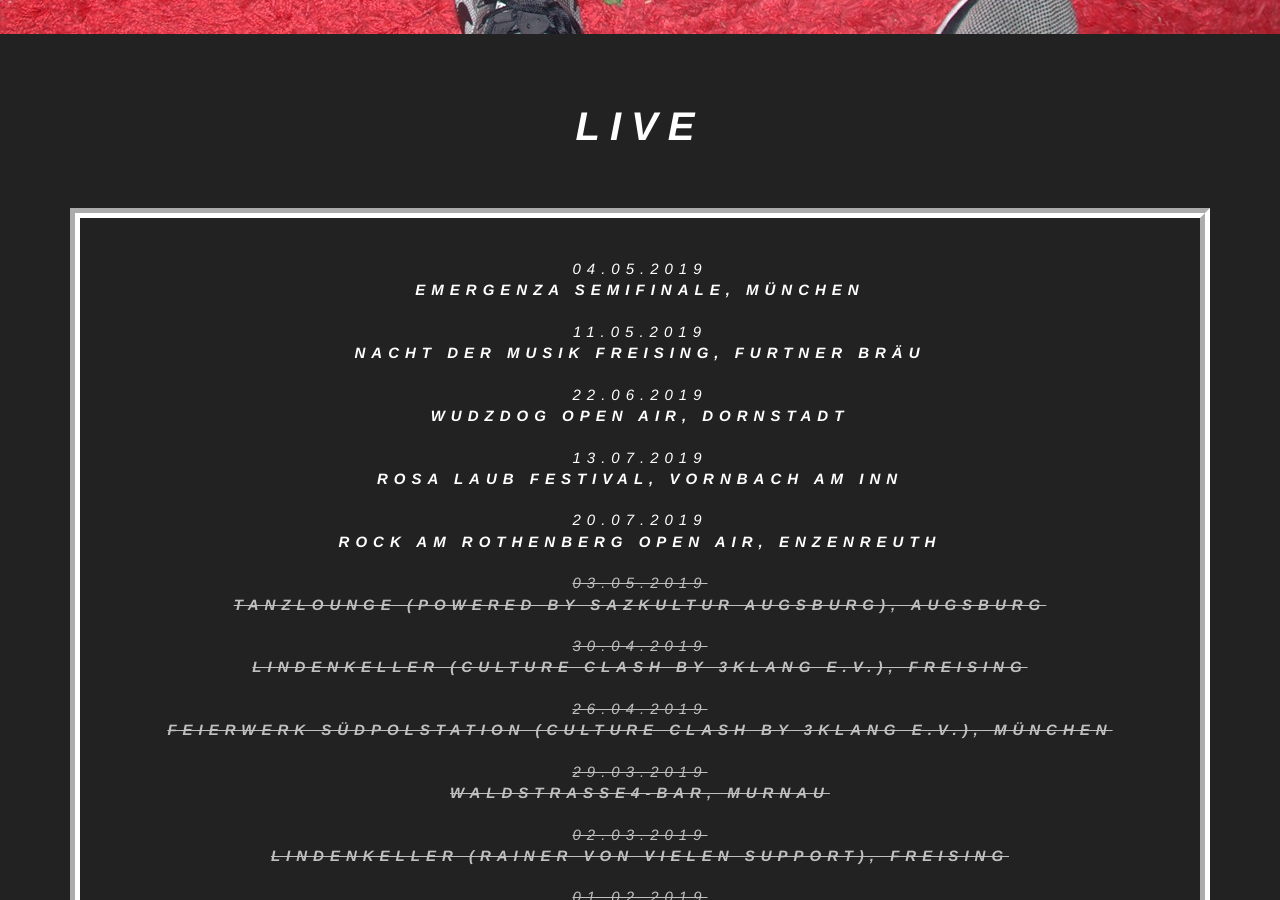
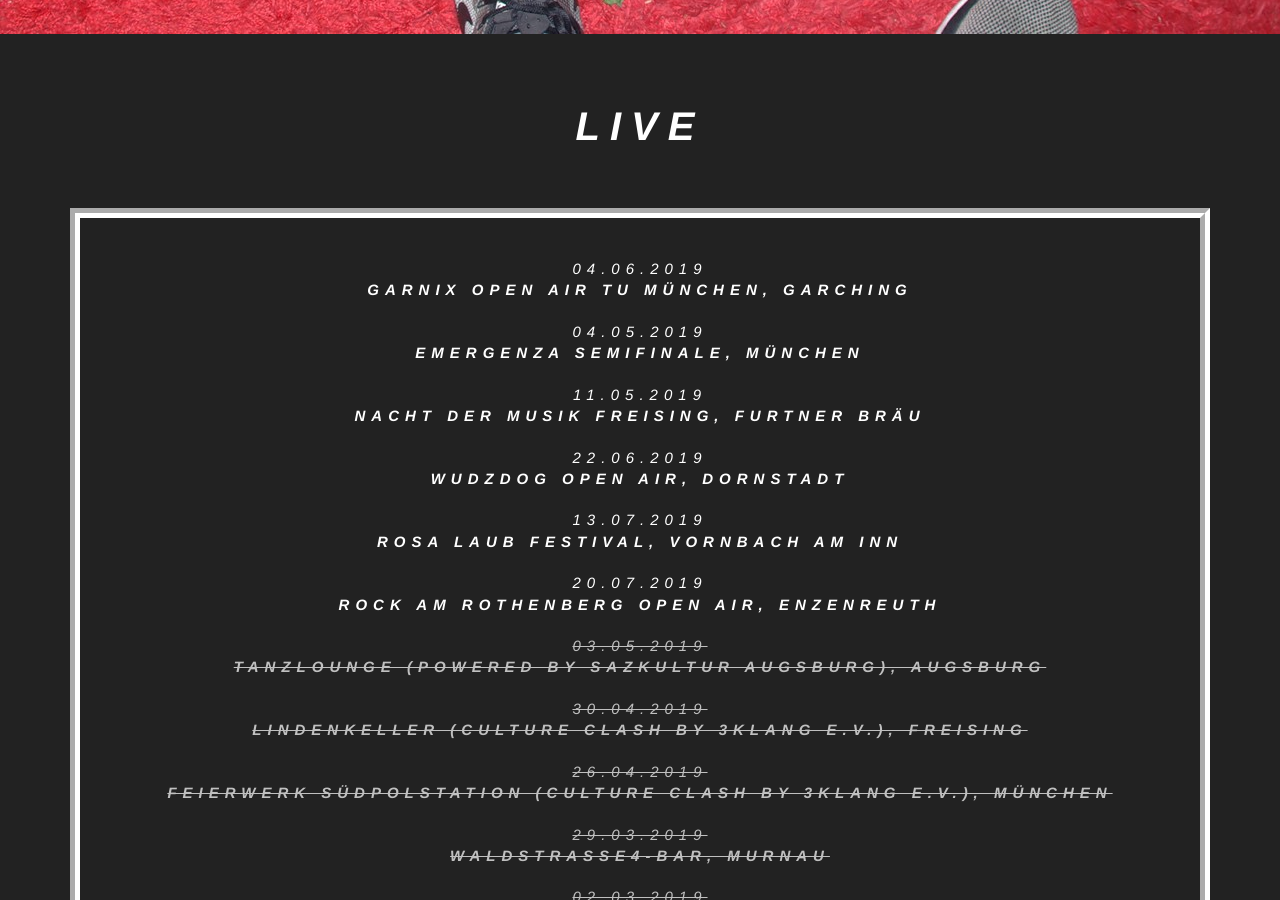
Before and after one commit to jabbadafunk/jabbadafunk.github.io, a Jekyll site: the page built from index.html, in a window 1280 px wide and 900 px high, scrolled down 866 px. Built offline with Jekyll 4.4.1, drawn with Linux system fonts in a browser that asks for light colours.

Commit message:
Update from Forestry.io jabbadafunk@gmail.com updated _data/gigs.yml

```diff
--- a/_data/gigs.yml
+++ b/_data/gigs.yml
@@ -1,4 +1,7 @@
 ---
+- location: GARNIX Open Air TU München, Garching
+  date: 2019-06-04 14:00:00 +0000
+  completed: false
 - location: Emergenza Semifinale, München
   date: 2019-05-04 20:09:00 +0000
   completed: false
```
